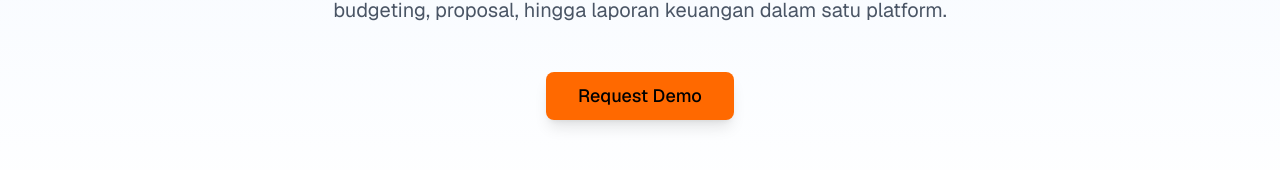
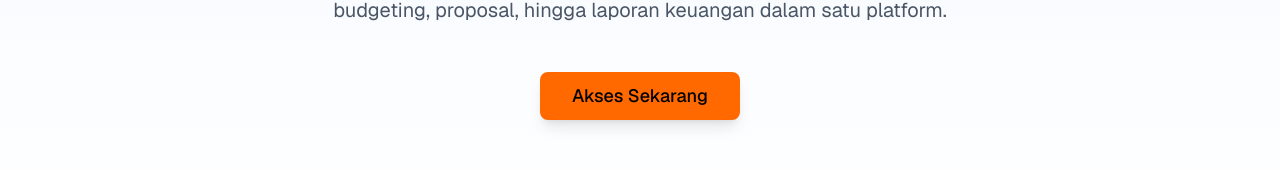
Before and after one commit to irfanshamid/eventiqo, a Next.js app: page / in a window 1280 px wide. Shown: the part 422-592 px from the top of the page. Built offline with nearby package versions, Linux system fonts and the light colour scheme.

Commit message:
update link mayar

```diff
--- a/prisma/seed.ts
+++ b/prisma/seed.ts
@@ -5,10 +5,12 @@ const prisma = new PrismaClient()
 
 async function main() {
   // Create User
-  const password = await hash('password123', 12)
+  const password = await hash('event2026!', 12)
   const admin = await prisma.user.upsert({
     where: { username: 'admin' },
-    update: {},
+    update: {
+      password,
+    },
     create: {
       username: 'admin',
       email: 'admin@eventiqo.com',
--- a/src/app/page.tsx
+++ b/src/app/page.tsx
@@ -67,7 +67,12 @@ export default function LandingPage() {
               className="bg-orange-500 hover:bg-orange-600 text-black px-8 h-12 text-lg w-full sm:w-auto shadow-lg hover:shadow-xl transition-all border-none"
               asChild
             >
-              <Link href="/demo">Request Demo</Link>
+              <Link
+                href="https://mudakayarayaid.myr.id/pl/eventiqo"
+                target="_blank"
+              >
+                Akses Sekarang
+              </Link>
             </Button>
           </div>
         </section>
```
